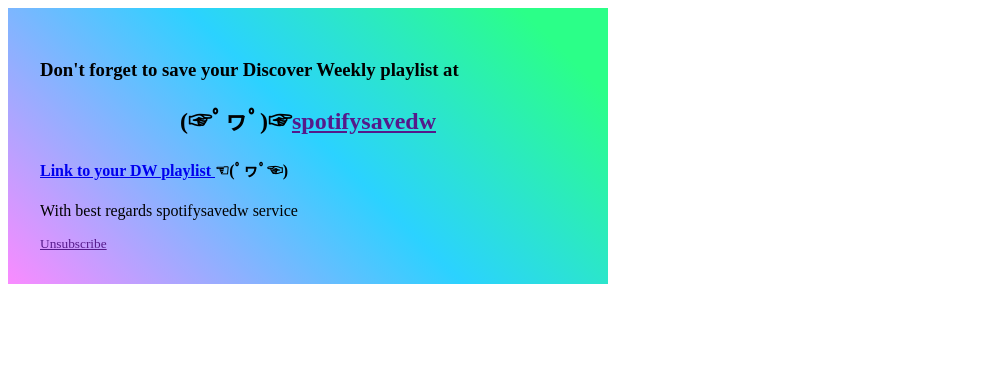
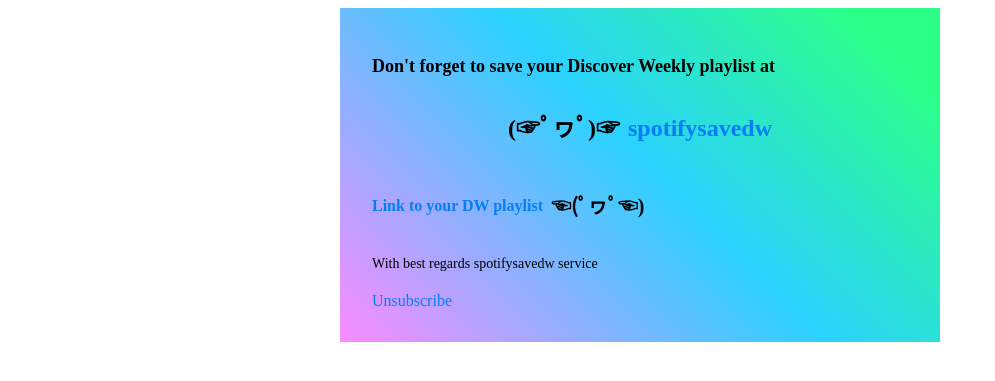
Before and after one commit to akorzunin/Spotify_save_DW, a FastAPI app: template src/frontend/templates/mail_notify.html in a window 1280 px wide. Shown: the top 381 px of the page, without its empty margins (0-995 px from the left). Run offline with FastAPI, Linux system fonts and the light colour scheme; the template is opened without the code that fills it, so the values that code supplies are empty; parts of the project's set-up code (start-up, migrations or seed data) failed here and were passed over.

Commit message:
feat(email): render templates

```diff
--- a/src/frontend/templates/mail_notify.html
+++ b/src/frontend/templates/mail_notify.html
@@ -1,30 +1,28 @@
-<html>
+<!DOCTYPE html PUBLIC "-//W3C//DTD XHTML 1.0 Transitional//EN" "http://www.w3.org/TR/xhtml1/DTD/xhtml1-transitional.dtd">
+<html dir="ltr" lang="en">
+
   <body>
-    <div style="max-width: 600px">
-      <div
-        style="
-          padding: 32px;
-          background-image: linear-gradient(
-            45deg,
-            #fa8bff 0%,
-            #2bd2ff 52%,
-            #2bff88 90%
-          );
-        "
-      >
-        <h3>Don't forget to save your Discover Weekly playlist at</h3>
-        <h2 style="text-align: center">
-          <span>(☞ﾟヮﾟ)☞</span><a href="{{ host }}">spotifysavedw</a>
-        </h2>
-        <h4>
-          <a href="https://open.spotify.com/playlist/{{dw_link}}">
-            Link to your DW playlist
-          </a>
-          <span> ☜(ﾟヮﾟ☜)</span>
-        </h4>
-        <p>With best regards spotifysavedw service</p>
-        <a href="{{ unsubscribe }}"><small>Unsubscribe</small></a>
-      </div>
-    </div>
+    <table align="center" width="100%" border="0" cellPadding="0" cellSpacing="0" role="presentation" style="max-width:600px;padding:32px;background-image:linear-gradient(
+          45deg,
+          #fa8bff 0%,
+          #2bd2ff 52%,
+          #2bff88 90%
+          )">
+      <tbody>
+        <tr style="width:100%">
+          <td>
+            <h1 style="font-size:1.125rem;line-height:1.75rem">Don&#x27;t forget to save your Discover Weekly playlist at</h1>
+            <h1 style="display:flex;flex-direction:row;align-items:center;justify-content:center;column-gap:0.5rem;font-size:1.5rem;line-height:2rem">
+              <p style="font-size:1.5rem;line-height:2rem;margin:16px 0">(☞ﾟヮﾟ)☞</p><a href="{{ host }}" style="color:#067df7;text-decoration:none" target="_blank">spotifysavedw</a>
+            </h1>
+            <h1 style="display:flex;flex-direction:row;align-items:center;column-gap:0.5rem;font-size:1rem;line-height:1.5rem"><a href="https://open.spotify.com/playlist/{{dw_link}}" style="color:#067df7;text-decoration:none" target="_blank">Link to your DW playlist</a>
+              <p style="font-size:1.25rem;line-height:1.75rem;margin:16px 0"> ☜(ﾟヮﾟ☜)</p>
+            </h1>
+            <p style="font-size:14px;line-height:24px;margin:16px 0">With best regards spotifysavedw service</p><a href="{{ unsubscribe }}" style="color:#067df7;text-decoration:none" target="_blank">Unsubscribe</a>
+          </td>
+        </tr>
+      </tbody>
+    </table>
   </body>
+
 </html>
```
Also changed, not shown: src/frontend/templates/mail_save_pl.html (+25 -27 lines).
